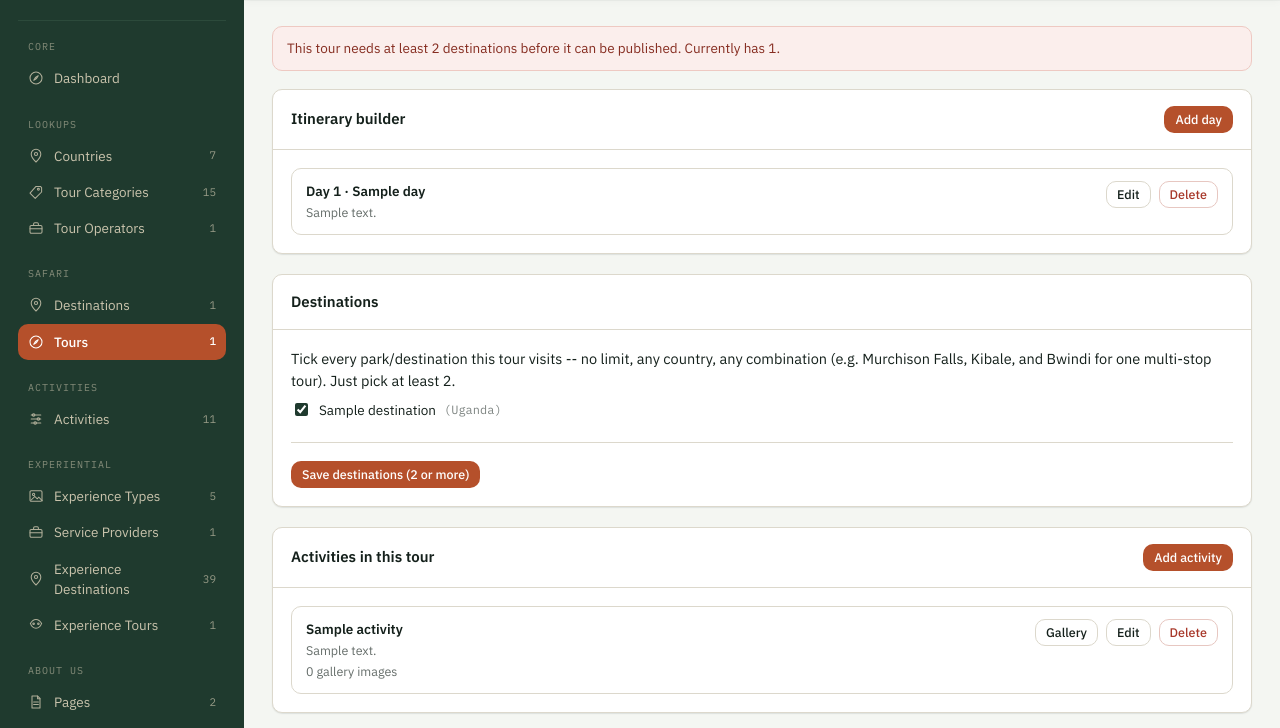
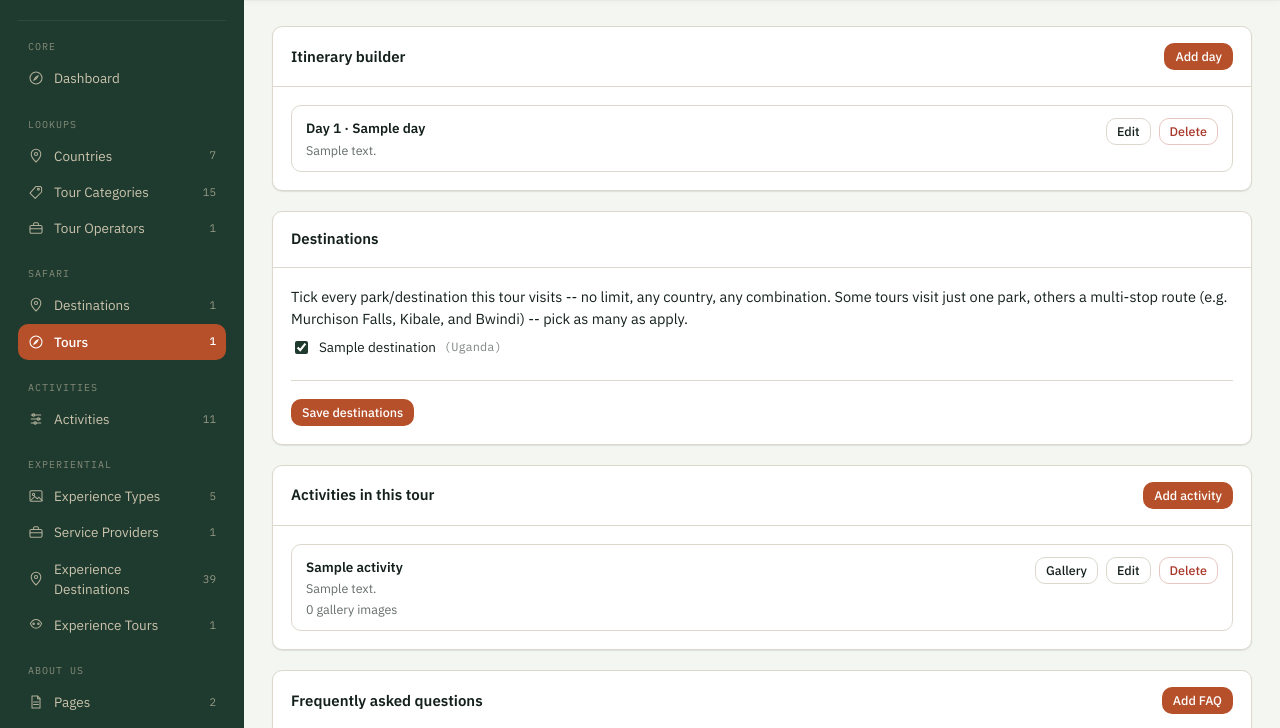
Before and after one commit to Gasana22/Afrisap, a PHP site: page /safarisap/admin/tours/manage.php?id=1 in a window 1280 px wide. Shown: the part 83-811 px from the top of the page. Run offline with PHP 8.4, Linux system fonts and the light colour scheme; a user stored in the database is signed in; data comes from the database, SQL or seed files in the repository; tables that the repository leaves empty hold one stand-in row (values such as "Sample post").

Commit message:
Allow tours with just 1 destination, not only 2+
Client feedback: "Allow this work even one destination or more are
selected, some of them come for one while may come for 2 or 3
destination etc" -- the Destinations panel on Manage Tour required at
least 2 parks before it could save/publish, but plenty of real tours
only ever visit one destination.

- admin/tours/destinations.php now requires >=1 destination instead of
  >=2.
- admin/tours/manage.php's warning banner, hint text and button label
  updated to match (no more "2 or more" wording).
- admin/tours/index.php's destination-count warning icon now only
  flags a tour with zero destinations, not one.

Scoped to Safari Tours only, since that's what was shown in the
screenshot -- admin/experience-tours/ has the same "at least 2" rule
but wasn't mentioned, so left as-is for now.

Verified end-to-end against a real database: saved a single
destination via the actual admin form submission (real session/CSRF),
confirmed it succeeds with "Destinations updated." and no warning
banner, instead of the old validation error.

Co-Authored-By: Claude Sonnet 5 <noreply@anthropic.com>
Claude-Session: https://claude.ai/code/session_01S4qL8hucaVtsAym4X7jmRy

```diff
--- a/admin/tours/destinations.php
+++ b/admin/tours/destinations.php
@@ -14,8 +14,8 @@ $tourId = (int) ($_POST['tour_id'] ?? 0);
 $destinationIds = array_map('intval', $_POST['destination_ids'] ?? []);
 $destinationIds = array_unique(array_filter($destinationIds));
 
-if (count($destinationIds) < 2) {
-    flash_set('error', 'Select at least 2 destinations for this tour.');
+if (count($destinationIds) < 1) {
+    flash_set('error', 'Select at least 1 destination for this tour.');
     redirect('/admin/tours/manage.php?id=' . $tourId);
 }
 
--- a/admin/tours/index.php
+++ b/admin/tours/index.php
@@ -52,7 +52,7 @@ require __DIR__ . '/../includes/header.php';
             <td class="table__meta">$<?= number_format((float) $tour['price'], 2) ?></td>
             <td class="table__meta"><?= (int) $tour['days'] ?></td>
             <td class="table__meta"><?= $tour['scheduled_date'] ? h(formatDate($tour['scheduled_date'], 'M j, Y')) : '—' ?></td>
-            <td class="table__meta"><?= (int) $tour['destination_count'] ?><?= (int) $tour['destination_count'] < 2 ? ' ⚠' : '' ?></td>
+            <td class="table__meta"><?= (int) $tour['destination_count'] ?><?= (int) $tour['destination_count'] < 1 ? ' ⚠' : '' ?></td>
             <td class="table__meta"><?= h(ucfirst($tour['status'])) ?></td>
             <td class="table__meta"><?= $tour['is_featured'] ? 'Yes' : '&mdash;' ?></td>
             <td>
--- a/admin/tours/manage.php
+++ b/admin/tours/manage.php
@@ -47,8 +47,8 @@ require __DIR__ . '/../includes/header.php';
 $returnUrl = $_SERVER['REQUEST_URI'];
 ?>
 
-<?php if (count($selectedIds) < 2): ?>
-  <div class="flash flash--error">This tour needs at least 2 destinations before it can be published. Currently has <?= count($selectedIds) ?>.</div>
+<?php if (count($selectedIds) < 1): ?>
+  <div class="flash flash--error">This tour needs at least 1 destination before it can be published. Currently has 0.</div>
 <?php endif; ?>
 
 <div class="panel">
@@ -100,7 +100,7 @@ $returnUrl = $_SERVER['REQUEST_URI'];
     <form method="post" action="<?= h(url('/admin/tours/destinations.php')) ?>">
       <?= csrf_field() ?>
       <input type="hidden" name="tour_id" value="<?= $id ?>">
-      <span class="hint" style="display:block;margin-bottom:8px;">Tick every park/destination this tour visits -- no limit, any country, any combination (e.g. Murchison Falls, Kibale, and Bwindi for one multi-stop tour). Just pick at least 2.</span>
+      <span class="hint" style="display:block;margin-bottom:8px;">Tick every park/destination this tour visits -- no limit, any country, any combination. Some tours visit just one park, others a multi-stop route (e.g. Murchison Falls, Kibale, and Bwindi) -- pick as many as apply.</span>
       <div class="checkbox-grid">
         <?php foreach ($allDestinations as $destination): ?>
           <label class="checkbox-row">
@@ -110,7 +110,7 @@ $returnUrl = $_SERVER['REQUEST_URI'];
         <?php endforeach; ?>
       </div>
       <div class="form-actions">
-        <button type="submit" class="btn btn--primary btn--sm">Save destinations (2 or more)</button>
+        <button type="submit" class="btn btn--primary btn--sm">Save destinations</button>
       </div>
     </form>
     <?php endif; ?>
```
